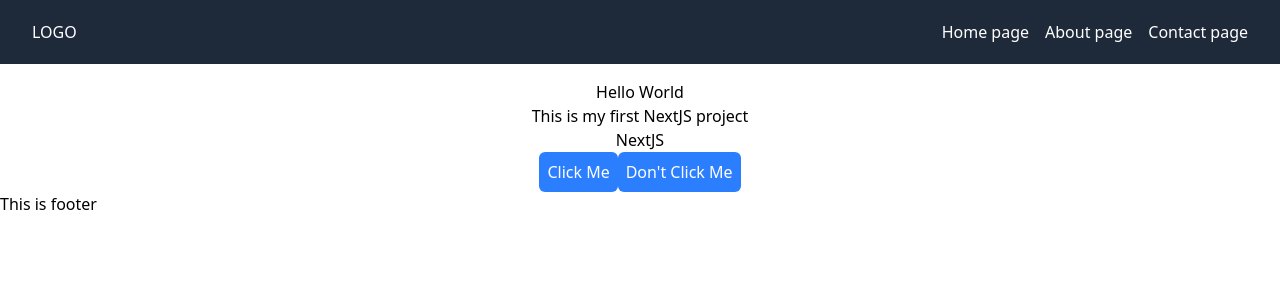
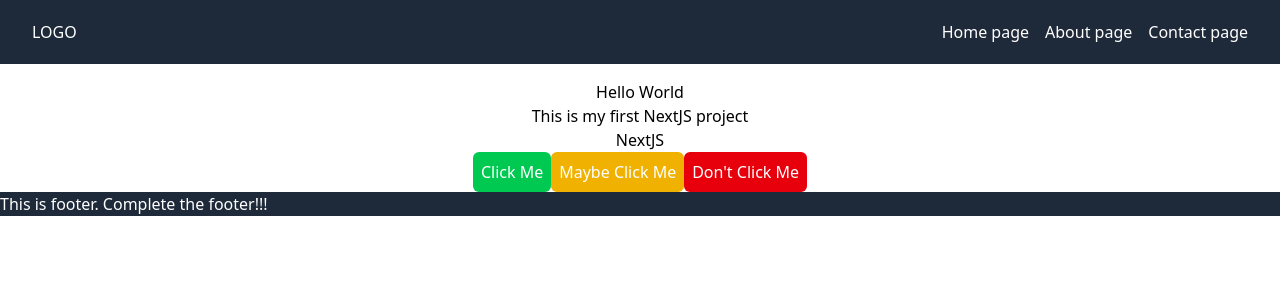
Before and after one commit to anwrat/Setting-Up-Next.js, a Next.js app: page / in a window 1280 px wide. Shown: the top 300 px of the page. Built offline with nearby package versions, Linux system fonts and the light colour scheme.

Commit message:
Button classname changing using props, stupid method

```diff
--- a/src/app/page.js
+++ b/src/app/page.js
@@ -8,8 +8,9 @@ export default function Home(){
       <ol>
         <li>NextJS</li>
       </ol>
-      <Button text="Click Me"/>
-      <Button text="Don't Click Me"/>
+      <Button text="Click Me" classname="cursor-pointer bg-green-500 text-white p-2 rounded-md hover:bg-green-800"/>
+      <Button text="Maybe Click Me" classname="cursor-pointer bg-yellow-500 text-white p-2 rounded-md hover:bg-yellow-600"/>
+      <Button text="Don't Click Me" classname="cursor-pointer bg-red-600 text-white p-2 rounded-md hover:bg-red-800"/>
     </div>
   )
 }
--- a/src/components/button.js
+++ b/src/components/button.js
@@ -1,6 +1,7 @@
-export default function Button({text}){
+export default function Button({text,classname}){
     return(
-        <button className="cursor-pointer bg-blue-500 text-white p-2 rounded-md hover:bg-blue-800">
+        // <button className="cursor-pointer bg-blue-500 text-white p-2 rounded-md hover:bg-blue-800">
+        <button className={classname}>
             {text}
         </button>
     );
--- a/src/components/footer.js
+++ b/src/components/footer.js
@@ -1,8 +1,7 @@
-import Link from 'next/link';
-import Vercellogo from 'next/image';
-
 export default function Footer(){
     return(
-        <p>This is footer</p>
+        <div className="bg-gray-800 text-white">
+            <p>This is footer. Complete the footer!!!</p>
+        </div>
     );
 }
```
